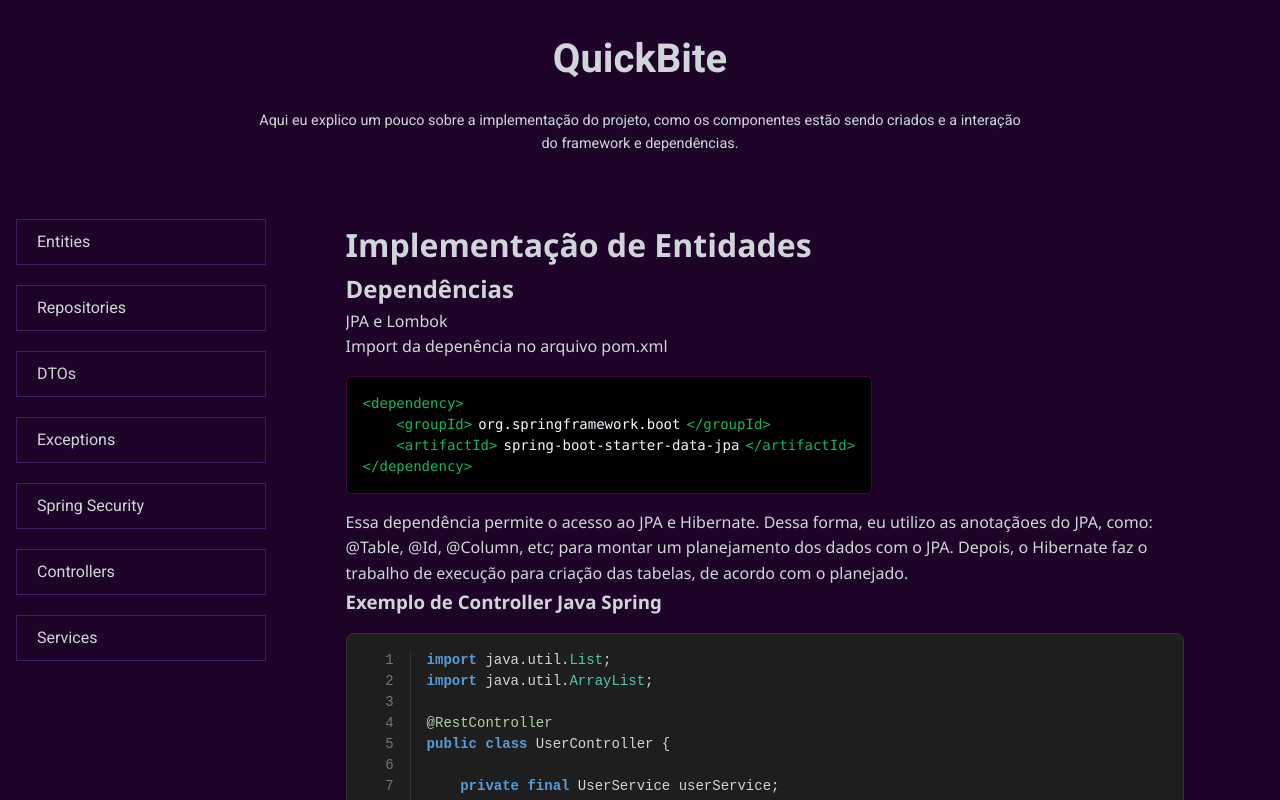
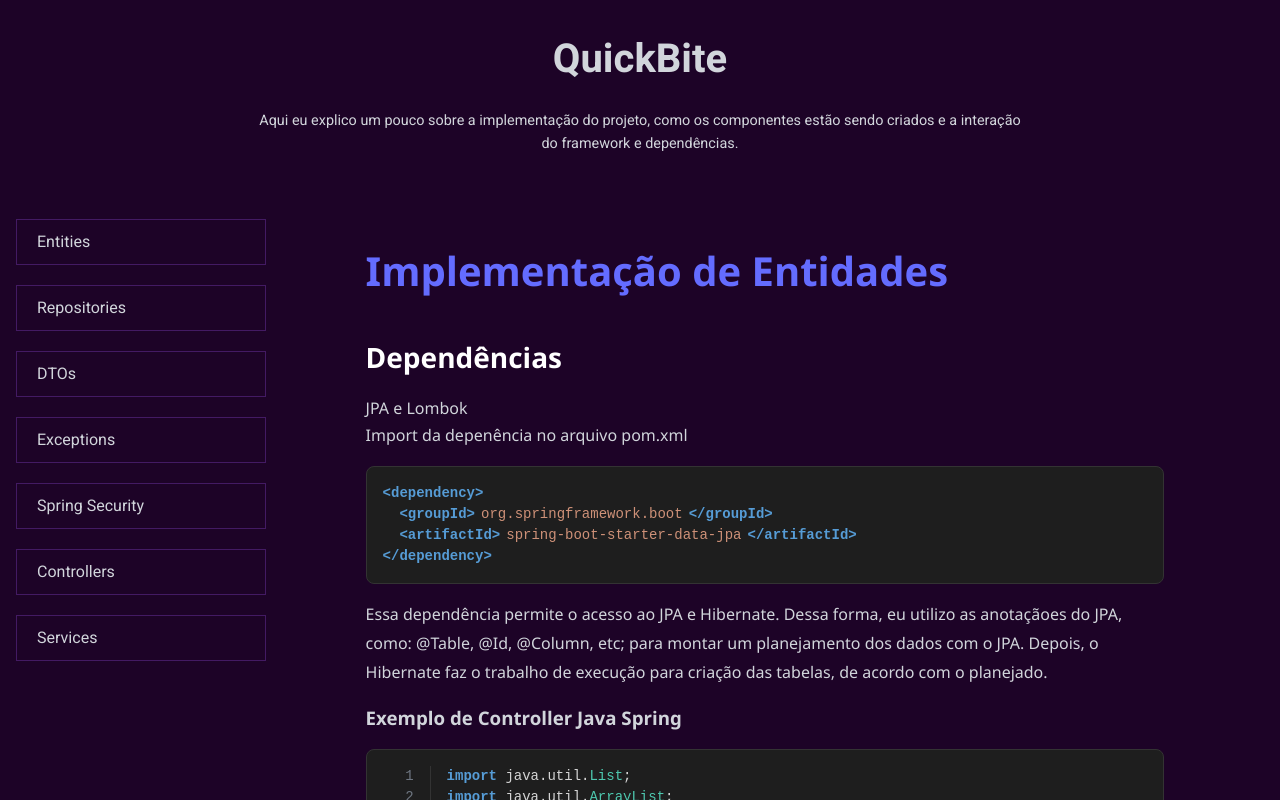
Before and after one commit to icadorin/portfolio, a React (Vite) app: page /quickbite in a window 1280 px wide. Shown: the top 800 px of the page. Built offline with nearby package versions, Linux system fonts and the light colour scheme.

Commit message:
style: improve color for dependecy highlither

```diff
--- a/src/components/common/MavenDependency.tsx
+++ b/src/components/common/MavenDependency.tsx
@@ -22,35 +22,31 @@ const MavenDependency: React.FC<MavenDependencyProps> = ({
         <code className="maven-code">
           <span className="tag-code">&lt;dependency&gt;</span>
           {'\n'}
-          {'    '}
+          {'  '}
           <span className="tag-code">&lt;groupId&gt;</span>
-          <span className="maven-value groupid-value">{groupId}</span>
+          <span className="maven-value">{groupId}</span>
           <span className="tag-code">&lt;/groupId&gt;</span>
           {'\n'}
-          {'    '}
+          {'  '}
           <span className="tag-code">&lt;artifactId&gt;</span>
-          <span className="maven-value artifactid-value">{artifactId}</span>
+          <span className="maven-value">{artifactId}</span>
           <span className="tag-code">&lt;/artifactId&gt;</span>
           {version && (
             <>
               {'\n'}
-              {'    '}
+              {'  '}
               <span className="tag-code">&lt;version&gt;</span>
-              <span className="maven-value version-value">{version}</span>
+              <span className="maven-value">{version}</span>
               <span className="tag-code">&lt;/version&gt;</span>
             </>
           )}
           {scope && (
             <>
               {'\n'}
-              {'    '}
-              <span className="maven-tag-code scope-tag-code">
-                &lt;scope&gt;
-              </span>
-              <span className="maven-value scope-value">{scope}</span>
-              <span className="maven-tag-code scope-tag-code">
-                &lt;/scope&gt;
-              </span>
+              {'  '}
+              <span className="tag-code">&lt;scope&gt;</span>
+              <span className="maven-value">{scope}</span>
+              <span className="tag-code">&lt;/scope&gt;</span>
             </>
           )}
           {'\n'}
--- a/src/pages/quickbite/EntityImplementation.tsx
+++ b/src/pages/quickbite/EntityImplementation.tsx
@@ -8,6 +8,7 @@ const EntityImplementation: React.FC = () => {
     <div className="entity-container">
       <h1 className="entity-title">Implementação de Entidades</h1>
       <h2>Dependências</h2>
+      <div className="dependencies-section">
         <span>JPA e Lombok</span>
         <p>Import da depenência no arquivo pom.xml</p>
 
@@ -15,6 +16,7 @@ const EntityImplementation: React.FC = () => {
           groupId="org.springframework.boot"
           artifactId="spring-boot-starter-data-jpa"
         />
+      </div>
 
       <p>
         Essa dependência permite o acesso ao JPA e Hibernate. Dessa forma, eu
@@ -25,6 +27,7 @@ const EntityImplementation: React.FC = () => {
       </p>
 
       <JavaExample />
+
       <p>
         O Lombok foi uma opção adotada para redução do código boilerplate,
         códigos que se repetem com pouca ou nenhuma variação. Um exemplo disso
--- a/src/styles/quickbite/entity.css
+++ b/src/styles/quickbite/entity.css
@@ -1,27 +1,31 @@
+/* Container principal */
 .entity-container {
   font-family: 'Segoe UI', Tahoma, Geneva, Verdana, sans-serif;
   line-height: 1.6;
+  color: var(--color-text-primary);
+  padding: 20px;
 }
 
-.code-inline {
-  padding: 2px 6px;
-  border-radius: 4px;
-  font-family: 'Courier New', monospace;
-  font-size: 0.9em;
-  color: #e83e8c;
-  background-color: rgb(107, 19, 107);
-  border: 1px solid #ddd;
+/* Títulos */
+.entity-container h1 {
+  font-size: 2.5rem;
+  font-weight: 700;
+  color: var(--color-accent);
+  margin-bottom: 1rem;
 }
 
-.annotation {
-  color: #449bce;
-  font-weight: bold;
-  font-family: 'Courier New', monospace;
+.entity-container h2 {
+  font-size: 1.75rem;
+  font-weight: 600;
+  color: var(--color-text-secondary);
+  margin-top: 2rem;
+  margin-bottom: 1rem;
 }
 
-.tech-highlight {
-  padding: 2px 4px;
-  border-radius: 3px;
-  font-weight: 600;
-  color: #671f79;
+/* Parágrafos */
+.entity-container p {
+  font-size: 1rem;
+  color: var(--color-text-primary);
+  margin-bottom: 1rem;
+  line-height: 1.8;
 }
--- a/src/styles/quickbite/mavenDependency.css
+++ b/src/styles/quickbite/mavenDependency.css
@@ -1,69 +1,66 @@
 .maven-dependency-container {
-  display: flex;
-  align-items: center;
-  position: relative;
-  margin: 16px 0;
+  background: #1e1e1e;
+  border-radius: 8px;
+  border: 1px solid #333;
+  overflow: hidden;
+  margin: 1rem 0;
 }
 
 .maven-dependency-block {
-  background: #000000;
-  border: 1px solid #3f063f;
-  border-radius: 6px;
-  padding: 16px;
   margin: 0;
-  overflow-x: auto;
-  font-family:
-    ui-monospace,
-    SFMono-Regular,
-    SF Mono,
-    Menlo,
-    Consolas,
-    Liberation Mono,
-    monospace;
+  padding: 1rem;
+  background: transparent;
+  color: #d4d4d4;
+  font-family: 'Monaco', 'Menlo', 'Ubuntu Mono', monospace;
   font-size: 14px;
   line-height: 1.5;
-  color: #24292e;
   white-space: pre;
+  overflow-x: auto;
 }
 
 .maven-code {
   display: block;
-  font-family: inherit;
-}
-
-.maven-tag {
-  font-weight: 600;
 }
 
 .tag-code {
-  color: #16b65e;
+  color: #569cd6;
+  font-weight: bold;
 }
 
 .maven-value {
-  color: #f8f5ff;
+  color: #ce9178;
   font-weight: 400;
   margin: 0 2px;
-}
-
-.groupid-value {
   padding: 1px 4px;
   border-radius: 3px;
 }
 
+.groupid-value {
+}
 .artifactid-value {
-  color: #f8f5ff;
-  padding: 1px 4px;
-  border-radius: 3px;
+}
+.version-value {
+}
+.scope-value {
 }
 
-.version-value {
-  color: #f8f5ff;
-  padding: 1px 4px;
-  border-radius: 3px;
+.maven-dependency-container:hover {
+  box-shadow: 0 0 0 1px rgba(86, 156, 214, 0.1);
 }
 
-.scope-value {
-  color: #f8f5ff;
-  padding: 1px 4px;
-  border-radius: 3px;
+.maven-dependency-block::-webkit-scrollbar {
+  height: 8px;
 }
+
+.maven-dependency-block::-webkit-scrollbar-track {
+  background: #1e1e1e;
+}
+
+.maven-dependency-block::-webkit-scrollbar-thumb {
+  background: #424242;
+  border-radius: 4px;
+}
+
+.maven-dependency-block::-webkit-scrollbar-thumb:hover {
+  background: #4f4f4f;
+}
```
Lines whose indentation alone changed are shown as unchanged.
